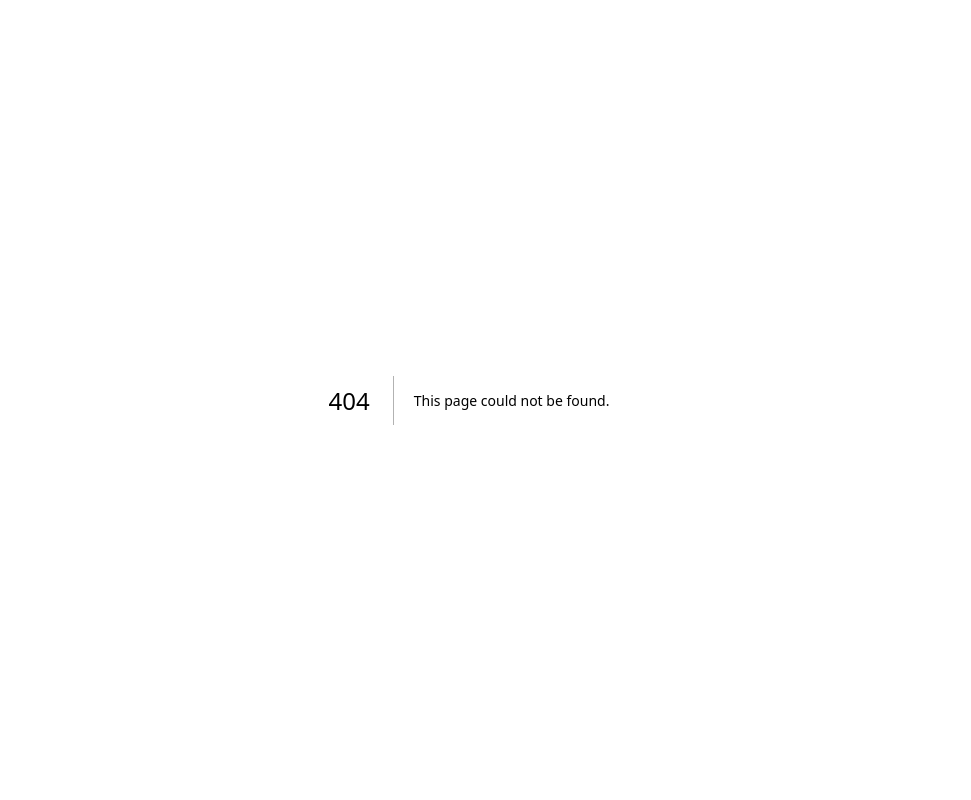
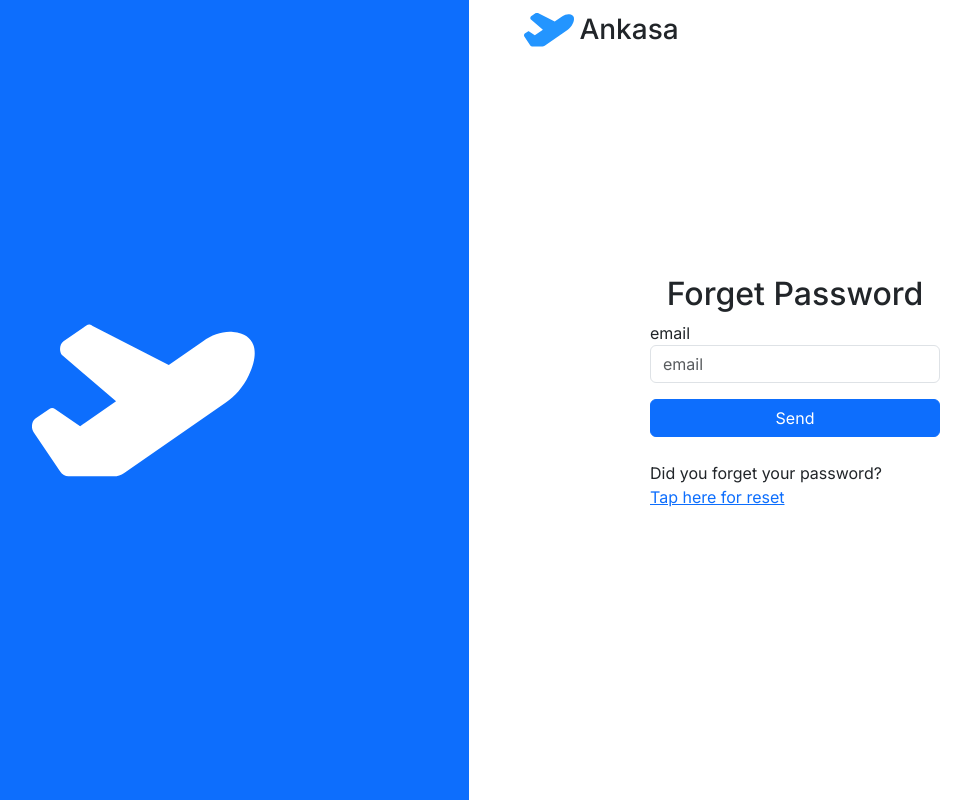
Before and after one commit to selemene112/next, a Next.js app: page /Pages/Auth/Forget in a window 1280 px wide. Before the commit this address had no page. Shown: the whole page, without its empty margins (171-1142 px from the left). Built offline with nearby package versions, Linux system fonts and the light colour scheme.

Commit message:
add FORGOT Paswword

```diff
--- /dev/null
+++ b/src/Components/Organisme/ForgetPassword.js
@@ -0,0 +1,14 @@
+import React from 'react';
+import FormInput from '@/Components/Fragment/FormInput';
+import Button from '@/Components/Elements/Button';
+
+function Forget() {
+  return (
+    <form>
+      <FormInput labelFor="email" inputId="email" placeholder="email" />
+      <Button type="submit">Send</Button>
+    </form>
+  );
+}
+
+export default Forget;
--- a/src/Components/Template/Auth.js
+++ b/src/Components/Template/Auth.js
@@ -3,7 +3,7 @@ import 'bootstrap/dist/css/bootstrap.min.css';
 import Link from 'next/link';
 import './Login.css';
 
-function Template({ children }) {
+function Template({ children, loginText }) {
   return (
     <div className="login">
       <div className="row h-100">
@@ -12,7 +12,7 @@ function Template({ children }) {
         </div>
 
         <div className="col-md-6 bg-white d-flex align-items-center position-relative">
-          <img alt="Illustration" src="illustration.svg" className="position-absolute translate-middle" style={{ zIndex: 2, top: '30px', left: '10vh' }} />
+          <img alt="Illustration" src="/illustration.svg" className="position-absolute translate-middle" style={{ zIndex: 2, top: '30px', left: '10vh' }} />
           <h3 className="position-absolute translate-middle" style={{ zIndex: 2, top: '30px', left: '20vh' }}>
             Ankasa
           </h3>
@@ -20,7 +20,7 @@ function Template({ children }) {
           <div className="container">
             <div className="row">
               <div className="col-md-6 offset-md-3">
-                <h2 className="text-center">Login</h2>
+                <h2 className="text-center">{loginText}</h2>
                 {children}
                 <div className="mb-3">
                   <br />
--- /dev/null
+++ b/src/app/Pages/Auth/Forget/page.js
@@ -0,0 +1,13 @@
+import React from 'react';
+import Template from '@/Components/Template/Auth';
+import Forget from '@/Components/Organisme/ForgetPassword';
+
+function ForgetPage() {
+  return (
+    <Template loginText="Forget Password">
+      <Forget />
+    </Template>
+  );
+}
+
+export default ForgetPage;
--- a/src/Pages/Auth/Login/Login.js
+++ b/src/app/Pages/Auth/Login/page.js
@@ -4,7 +4,7 @@ import LoginForm from '@/Components/Organisme/LoginFrom';
 
 function LoginPage() {
   return (
-    <Template>
+    <Template loginText="Login">
       <LoginForm />
     </Template>
   );
--- a/src/Pages/Auth/Register/Register.js
+++ b/src/app/Pages/Auth/Register/page.js
@@ -3,7 +3,7 @@ import Template from '@/Components/Template/Auth';
 import RegisterFrom from '@/Components/Organisme/RegisterFrom';
 function RegisterPage() {
   return (
-    <Template>
+    <Template loginText="Register">
       <RegisterFrom />
     </Template>
   );
```
Also changed, not shown: src/Components/Elements/H2.js (added, +8 -0 lines), src/app/page.js (+3 -5 lines).
